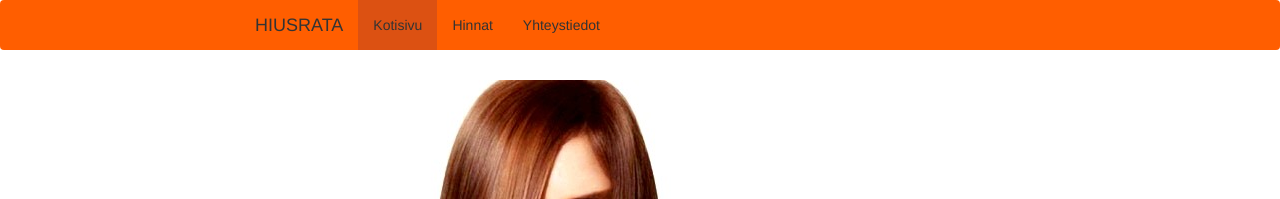
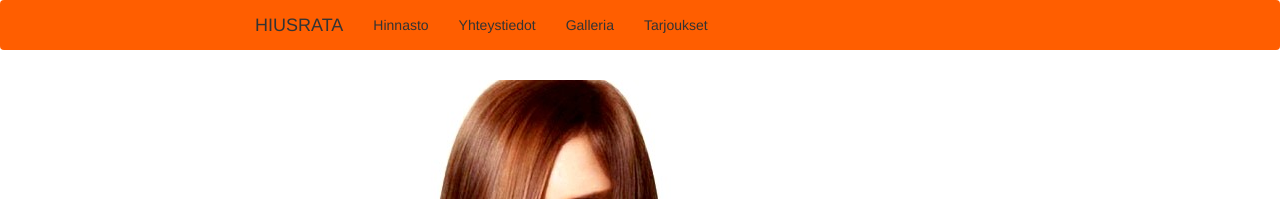
Before and after one commit to ProDoser/Hiusrata, a website: page app/index.html in a window 1280 px wide. Shown: the top 199 px of the page. Drawn offline with nearby package versions, Linux system fonts and the light colour scheme; some packages are replaced by stand-ins of ours; files that its build step writes are made by us from their sources; a script that the page names is missing.

Commit message:
New menu items. Mobile nav collapses on menu click

```diff
--- a/app/index.html
+++ b/app/index.html
@@ -33,15 +33,16 @@
               <span class="icon-bar"></span>
             </button>
 
-            <a class="navbar-brand" href="#/">HIUSRATA</a>
+            <a class="navbar-brand" href="#/" data-toggle="collapse" data-target="#js-navbar-collapse">HIUSRATA</a>
           </div>
 
           <div class="collapse navbar-collapse" id="js-navbar-collapse">
 
             <ul class="nav navbar-nav">
-              <li class="active"><a href="#/">Kotisivu</a></li>
-              <li><a ng-href="#/hinnat">Hinnat</a></li>
-              <li><a ng-href="#/yhteystiedot">Yhteystiedot</a></li>
+              <li><a ng-href="#/hinnat" data-toggle="collapse" data-target="#js-navbar-collapse">Hinnasto</a></li>
+              <li><a ng-href="#/yhteystiedot" data-toggle="collapse" data-target="#js-navbar-collapse">Yhteystiedot</a></li>
+              <li><a ng-href="#/galleria" data-toggle="collapse" data-target="#js-navbar-collapse">Galleria</a></li>
+              <li><a ng-href="#/tarjoukset" data-toggle="collapse" data-target="#js-navbar-collapse">Tarjoukset</a></li>
             </ul>
           </div>
         </div>
--- a/app/scripts/app.js
+++ b/app/scripts/app.js
@@ -44,3 +44,6 @@ $(".nav a").on("click", function(){
     $(".nav").find(".active").removeClass("active");
     $(this).parent().addClass("active");
 });
+$(".navbar-brand").on("click", function(){
+    $(".nav").find(".active").removeClass("active");
+});
```
